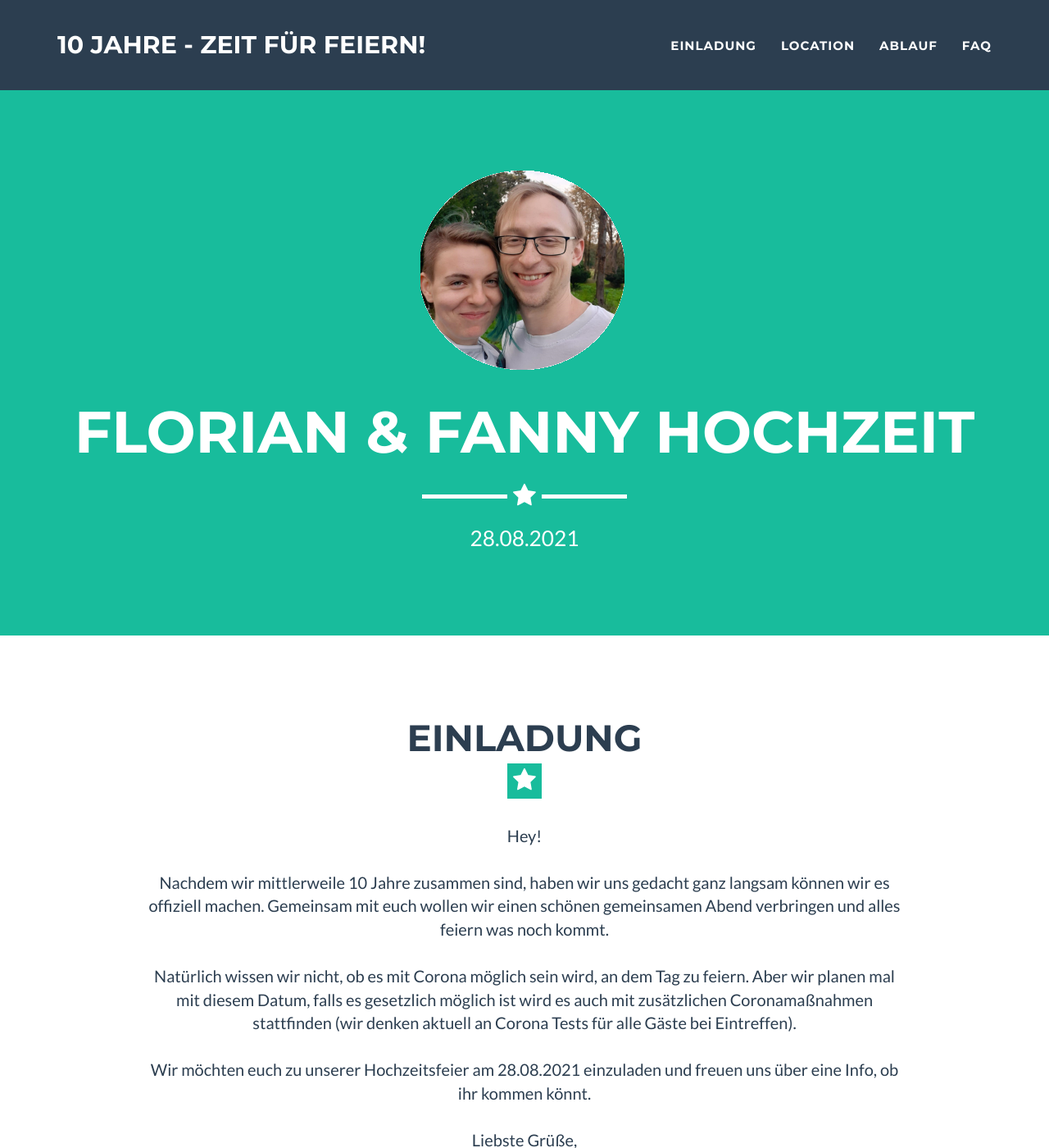
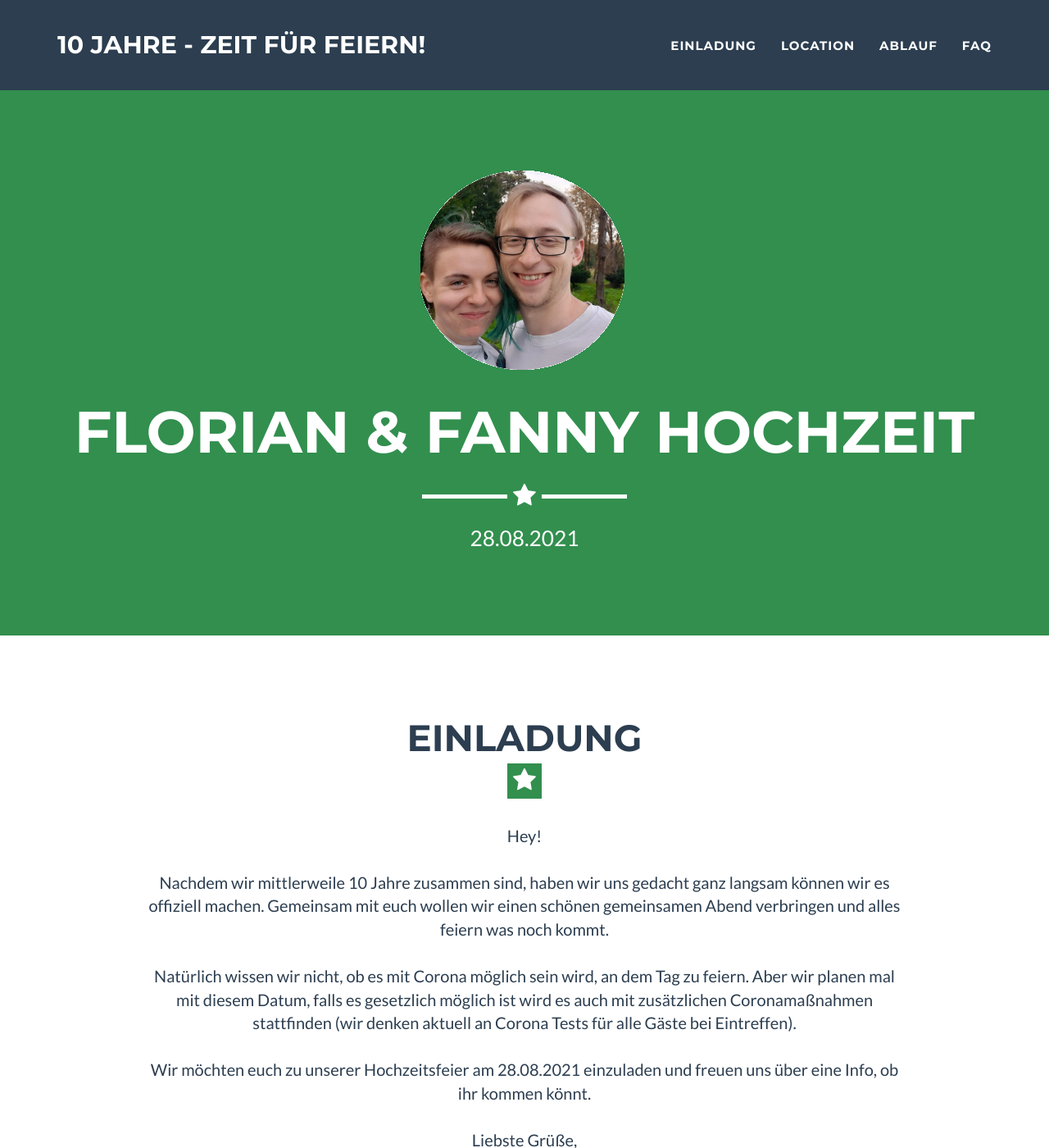
Before and after one commit to Sosian/sosian.github.io, a Jekyll site: the page built from index.html, in a window 1280 px wide and 1400 px high. Shown: the whole window at 82% size. Built offline with Jekyll 4.4.1, drawn with Linux system fonts in a browser that asks for light colours.

Commit message:
Change color

```diff
--- a/_config.yml
+++ b/_config.yml
@@ -6,8 +6,8 @@ skills: "28.08.2021"
 
 # Color settings (hex-codes without the leading hash-tag)
 color:
-  primary: 18bc9c #80B3FF
-  primary-rgb: "24,288,156" #"128,179,255"
+  primary: 328F4E
+  primary-rgb: "50,143,78" #"128,179,255"
   secondary: 2c3e50 #FD6E8A
   secondary-dark: 233140 #A2122F
 
```
